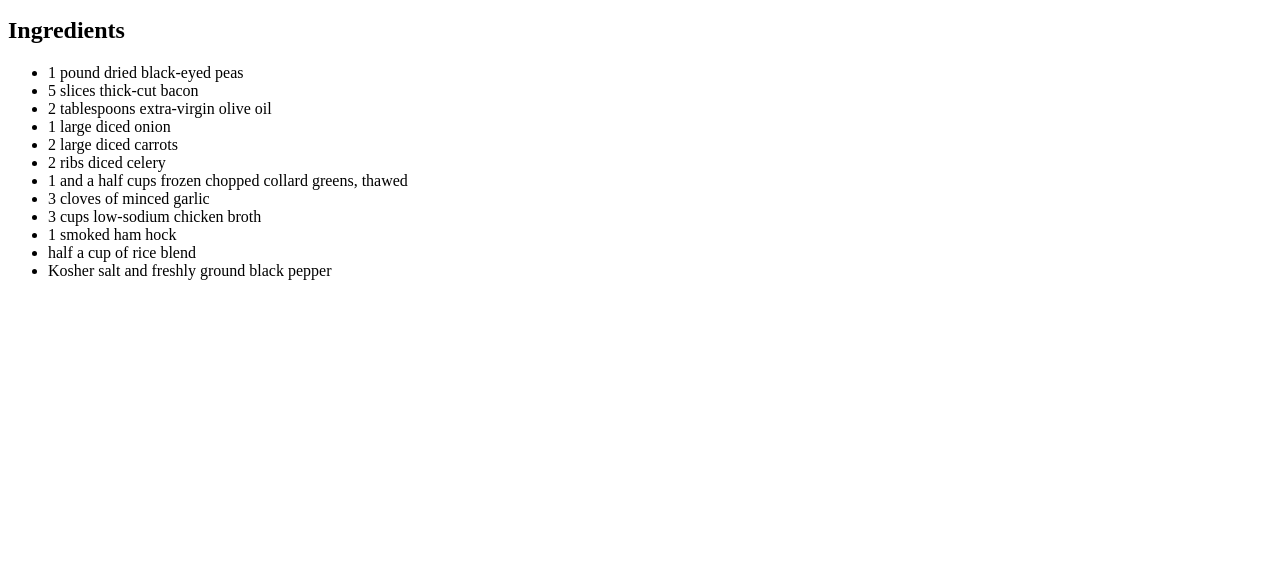
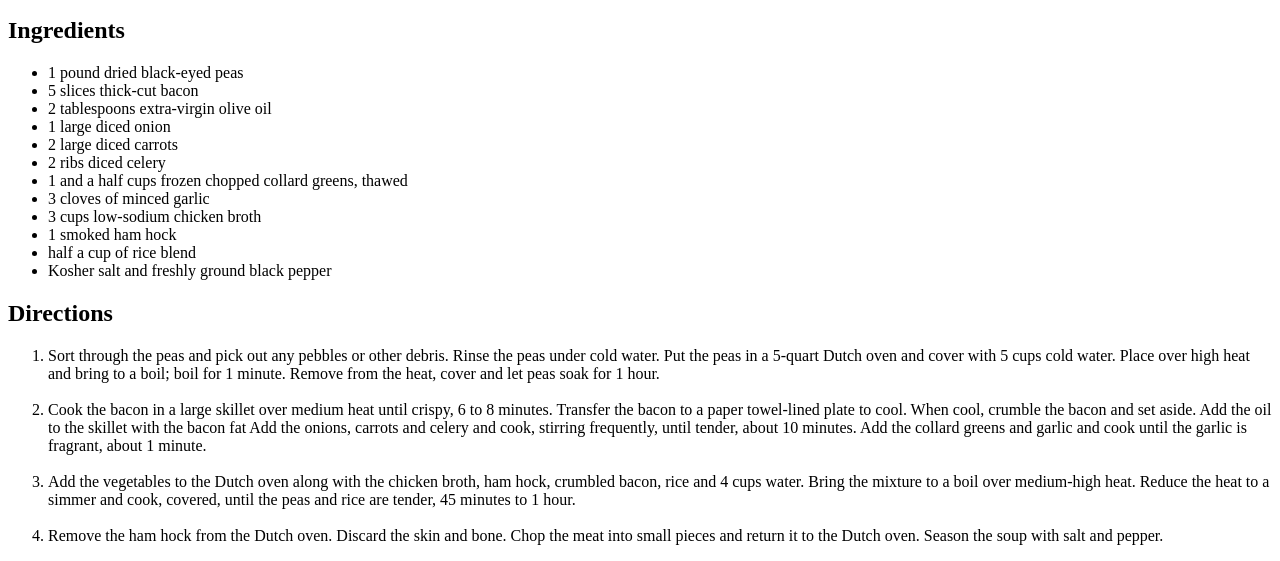
Before and after one commit to codebreaker1021/odin-recipes, a plain HTML site: page recipes/black_eyed_pea_soup.html in a window 1280 px wide. Shown: the part 421-982 px from the top of the page. Before the commit the page ends 800 px from the top, so only its background shows below. Drawn offline with Linux system fonts and the light colour scheme.

Commit message:
Added Directinos

```diff
--- a/recipes/black_eyed_pea_soup.html
+++ b/recipes/black_eyed_pea_soup.html
@@ -25,5 +25,12 @@
         <li>half a cup of rice blend</li>
         <li>Kosher salt and freshly ground black pepper</li>
     </ul>
+    <h2>Directions</h2>
+    <ol>
+        <li>Sort through the peas and pick out any pebbles or other debris. Rinse the peas under cold water. Put the peas in a 5-quart Dutch oven and cover with 5 cups cold water. Place over high heat and bring to a boil; boil for 1 minute. Remove from the heat, cover and let peas soak for 1 hour. </li><br>
+        <li>Cook the bacon in a large skillet over medium heat until crispy, 6 to 8 minutes. Transfer the bacon to a paper towel-lined plate to cool. When cool, crumble the bacon and set aside. Add the oil to the skillet with the bacon fat Add the onions, carrots and celery and cook, stirring frequently, until tender, about 10 minutes. Add the collard greens and garlic and cook until the garlic is fragrant, about 1 minute. </li><br>
+        <li>Add the vegetables to the Dutch oven along with the chicken broth, ham hock, crumbled bacon, rice and 4 cups water. Bring the mixture to a boil over medium-high heat. Reduce the heat to a simmer and cook, covered, until the peas and rice are tender, 45 minutes to 1 hour. </li><br>
+        <li>Remove the ham hock from the Dutch oven. Discard the skin and bone. Chop the meat into small pieces and return it to the Dutch oven. Season the soup with salt and pepper. </li>
+    </ol>
 </body>
 </html>
```
